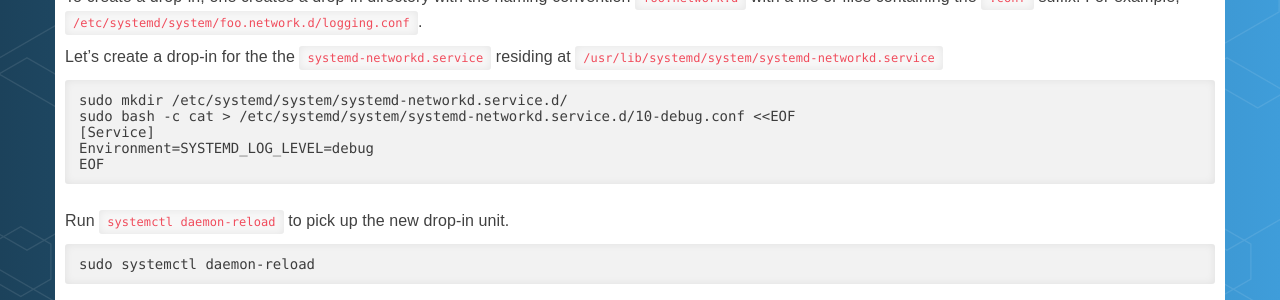
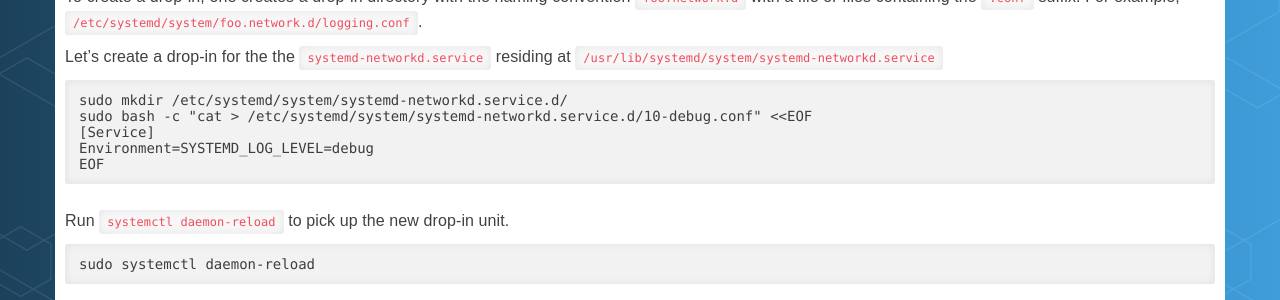
Before and after one commit to RedHatWorkshops/quay-workshop, a Jekyll site: the page built from content/labs/0007-systemd-dropins.md, in a window 1280 px wide. Shown: the part 271-571 px from the top of the page. Built offline with Jekyll 4.4.1, drawn with Linux system fonts in a browser that asks for light colours.

````diff
--- a/content/labs/0007-systemd-dropins.md
+++ b/content/labs/0007-systemd-dropins.md
@@ -13,7 +13,7 @@ Let's create a drop-in for the the `systemd-networkd.service` residing at `/usr/
 
 ```
 sudo mkdir /etc/systemd/system/systemd-networkd.service.d/
-sudo bash -c cat > /etc/systemd/system/systemd-networkd.service.d/10-debug.conf <<EOF
+sudo bash -c "cat > /etc/systemd/system/systemd-networkd.service.d/10-debug.conf" <<EOF
 [Service]
 Environment=SYSTEMD_LOG_LEVEL=debug
 EOF
````
